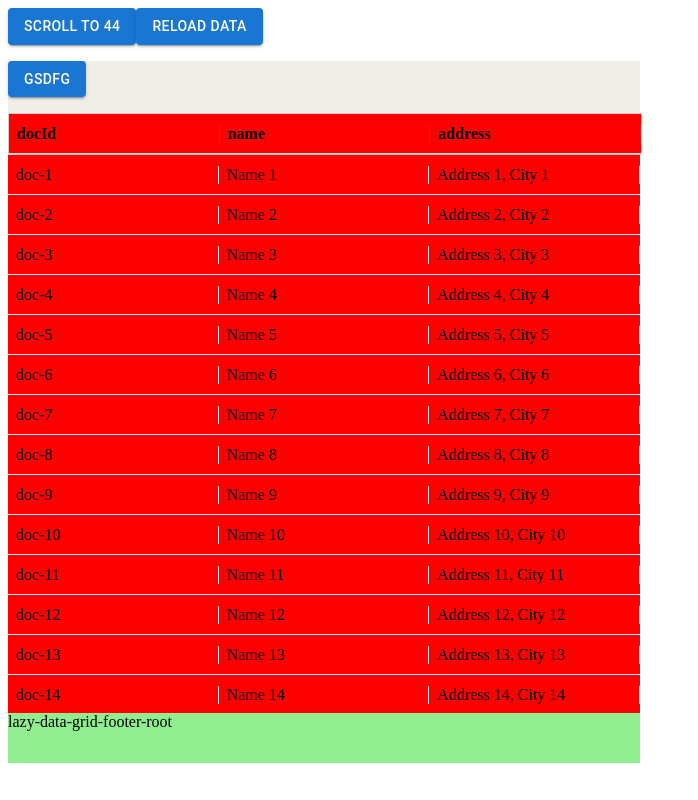
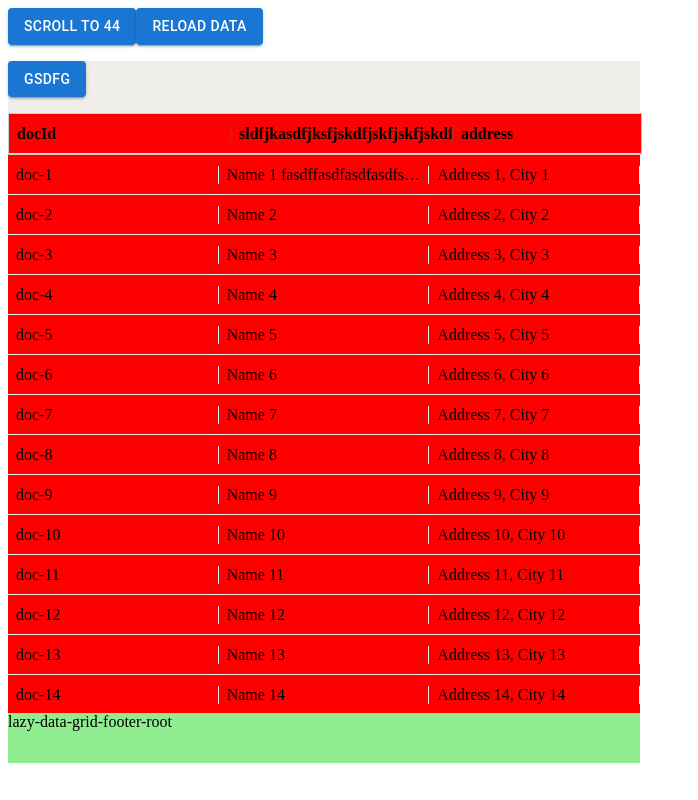
Before and after one commit to md-imran97/react-lazy-loading-data-grid, a React (Vite) app in the folder lazy-data-grid/: page / in a window 1280 px wide. Shown: the whole page, without its empty margins (0-698 px from the left). Built offline with nearby package versions, Linux system fonts and the light colour scheme.

Commit message:
Updated cell responsiveness

```diff
--- a/lazy-data-grid/src/App.tsx
+++ b/lazy-data-grid/src/App.tsx
@@ -67,9 +67,10 @@ function App() {
               field: "name",
               minWidth: 200,
               flex: 1,
-              // renderCell: ({ row }) => {
-              //   return <>{row.name}</>;
-              // },
+              headerName: "sldfjkasdfjksfjskdfjskfjskfjskdfjskfd",
+              renderCell: ({ row }) => {
+                return <>{row.name}</>;
+              },
             },
             { field: "address", minWidth: 200, flex: 1 },
           ]}
--- a/lazy-data-grid/src/dummyData.ts
+++ b/lazy-data-grid/src/dummyData.ts
@@ -20,7 +20,7 @@ export async function fetchData(
 const dummyData = [
   {
     docId: "doc-1",
-    name: "Name 1",
+    name: "Name 1 fasdffasdfasdfasdfsdfasdfasfasfsdf",
     address: "Address 1, City 1",
   },
   {
--- a/lazy-data-grid/src/lazy-load-data-grid/components/Cell.tsx
+++ b/lazy-data-grid/src/lazy-load-data-grid/components/Cell.tsx
@@ -24,9 +24,10 @@ export function Cell<T>({ row, rowIndex, colDef }: CellProps<T>) {
   return (
     <Box
       className={`lazy-grid-cell ${className}`}
-      style={{
+      sx={{
+        overflow: "hidden",
         flex: colDef.flex ?? undefined,
-        width: colDef.width ?? undefined,
+        width: colDef.width ?? colDef.minWidth,
         minWidth: colDef.minWidth ?? DEFAULT_MIN_COL_WIDTH,
         maxWidth: colDef.maxWidth,
         justifyContent:
@@ -37,7 +38,7 @@ export function Cell<T>({ row, rowIndex, colDef }: CellProps<T>) {
             : "flex-start",
       }}
     >
-      {content}
+      <Box className="cell-content">{content}</Box>
     </Box>
   );
 }
--- a/lazy-data-grid/src/lazy-load-data-grid/style/LazyDataGrid.scss
+++ b/lazy-data-grid/src/lazy-load-data-grid/style/LazyDataGrid.scss
@@ -53,10 +53,15 @@
     padding: 0 8px;
     display: flex;
     align-items: center;
-    overflow: hidden;
-    white-space: nowrap;
-    text-overflow: ellipsis;
     border-right: 1px solid #eee;
     box-sizing: border-box;
+
+    white-space: nowrap;
+    .cell-content {
+      width: 100%;
+      overflow: hidden;
+      text-overflow: ellipsis;
+      white-space: nowrap;
+    }
   }
 }
```
